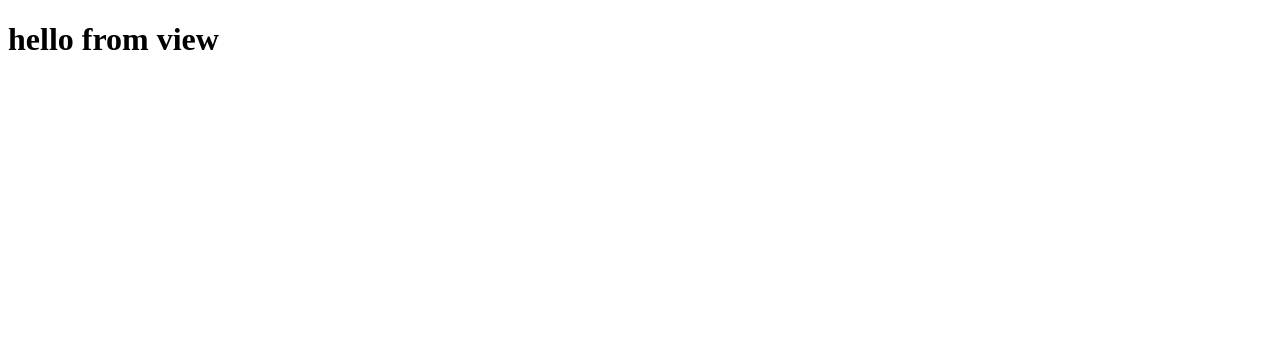
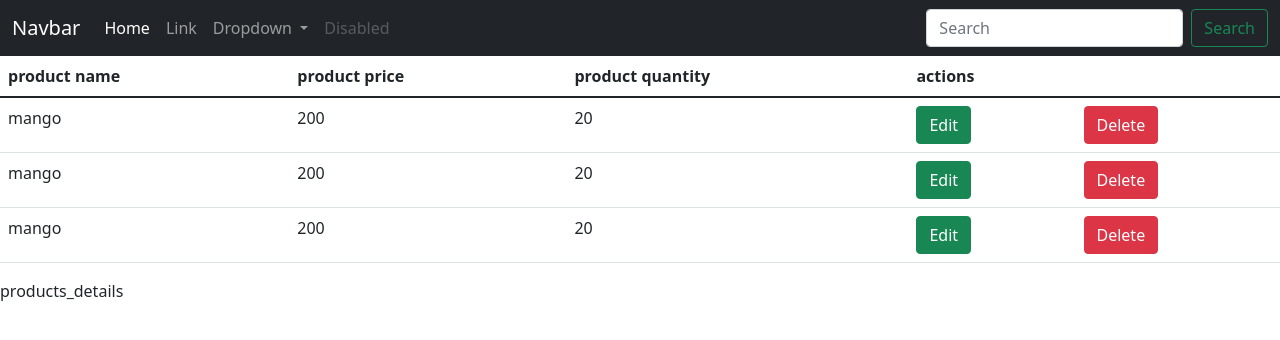
Before and after one commit to sudhanshurana270/newfile, a PHP site: page /crud_view.php in a window 1280 px wide. Shown: the top 340 px of the page. Run offline with PHP 8.4, Linux system fonts and the light colour scheme.

Commit message:
Add files via upload

```diff
--- a/Crud.php
+++ b/Crud.php
@@ -1,6 +1,7 @@
 <?php
 class Crud extends CI_controller{
     public function index(){
-        $this->load->view('crud_view');
+        $data['product_details']=$this->Crud_model->getAllProducts();
+        $this->load->view('crud_view',$data);
     }
 }
--- a/crud_view.php
+++ b/crud_view.php
@@ -1,12 +1,97 @@
-<!DOCTYPE html>
+<!doctype html>
 <html lang="en">
-<head>
-    <meta charset="UTF-8">
-    <meta http-equiv="X-UA-Compatible" content="IE=edge">
-    <meta name="viewport" content="width=device-width, initial-scale=1.0">
-    <title>Document</title>
-</head>
-<body>
-    <h1>hello from view</h1>
-</body>
+  <head>
+    <!-- Required meta tags -->
+    <meta charset="utf-8">
+    <meta name="viewport" content="width=device-width, initial-scale=1">
+
+    <!-- Bootstrap CSS -->
+    <link href="https://cdn.jsdelivr.net/npm/bootstrap@5.1.1/dist/css/bootstrap.min.css" rel="stylesheet" integrity="sha384-F3w7mX95PdgyTmZZMECAngseQB83DfGTowi0iMjiWaeVhAn4FJkqJByhZMI3AhiU" crossorigin="anonymous">
+
+    <title>CRUD</title>
+  </head>
+  <body>
+  <nav class="navbar navbar-expand-lg navbar-dark bg-dark">
+  <div class="container-fluid">
+    <a class="navbar-brand" href="#">Navbar</a>
+    <button class="navbar-toggler" type="button" data-bs-toggle="collapse" data-bs-target="#navbarSupportedContent" aria-controls="navbarSupportedContent" aria-expanded="false" aria-label="Toggle navigation">
+      <span class="navbar-toggler-icon"></span>
+    </button>
+    <div class="collapse navbar-collapse" id="navbarSupportedContent">
+      <ul class="navbar-nav me-auto mb-2 mb-lg-0">
+        <li class="nav-item">
+          <a class="nav-link active" aria-current="page" href="#">Home</a>
+        </li>
+        <li class="nav-item">
+          <a class="nav-link" href="#">Link</a>
+        </li>
+        <li class="nav-item dropdown">
+          <a class="nav-link dropdown-toggle" href="#" id="navbarDropdown" role="button" data-bs-toggle="dropdown" aria-expanded="false">
+            Dropdown
+          </a>
+          <ul class="dropdown-menu" aria-labelledby="navbarDropdown">
+            <li><a class="dropdown-item" href="#">Action</a></li>
+            <li><a class="dropdown-item" href="#">Another action</a></li>
+            <li><hr class="dropdown-divider"></li>
+            <li><a class="dropdown-item" href="#">Something else here</a></li>
+          </ul>
+        </li>
+        <li class="nav-item">
+          <a class="nav-link disabled">Disabled</a>
+        </li>
+      </ul>
+      <form class="d-flex">
+        <input class="form-control me-2" type="search" placeholder="Search" aria-label="Search">
+        <button class="btn btn-outline-success" type="submit">Search</button>
+      </form>
+    </div>
+  </div>
+</nav>
+    <!-- Optional JavaScript; choose one of the two! -->
+
+    <!-- Option 1: Bootstrap Bundle with Popper -->
+    <script src="https://cdn.jsdelivr.net/npm/bootstrap@5.1.1/dist/js/bootstrap.bundle.min.js" integrity="sha384-/bQdsTh/da6pkI1MST/rWKFNjaCP5gBSY4sEBT38Q/9RBh9AH40zEOg7Hlq2THRZ" crossorigin="anonymous"></script>
+
+    <!-- Option 2: Separate Popper and Bootstrap JS -->
+    <!--
+    <script src="https://cdn.jsdelivr.net/npm/@popperjs/core@2.9.3/dist/umd/popper.min.js" integrity="sha384-W8fXfP3gkOKtndU4JGtKDvXbO53Wy8SZCQHczT5FMiiqmQfUpWbYdTil/SxwZgAN" crossorigin="anonymous"></script>
+    <script src="https://cdn.jsdelivr.net/npm/bootstrap@5.1.1/dist/js/bootstrap.min.js" integrity="sha384-skAcpIdS7UcVUC05LJ9Dxay8AXcDYfBJqt1CJ85S/CFujBsIzCIv+l9liuYLaMQ/" crossorigin="anonymous"></script>
+    -->
+    <table class="table striped-table hover-table">
+  <thead>
+    <tr>
+      <th scope="col">product name</th>
+      <th scope="col">product price</th>
+      <th scope="col">product quantity</th>
+      <th scope="col">actions</th>
+    </tr>
+  </thead>
+  <tbody>
+    <tr>
+      <td>mango</td>
+      <td>200</td>
+      <td>20</td>
+      <td><a class="btn btn-success" href=# >Edit</a></td>
+      <td><a class="btn btn-danger" href=# >Delete</a></td>
+    </tr>
+    <tr>
+      <td>mango</td>
+      <td>200</td>
+      <td>20</td>
+      <td><a class="btn btn-success" href=# >Edit</a></td>
+      <td><a class="btn btn-danger" href=# >Delete</a></td>
+    </tr>
+    <tr>
+      <td>mango</td>
+      <td>200</td>
+      <td>20</td>
+      <td><a class="btn btn-success" href=# >Edit</a></td>
+      <td><a class="btn btn-danger" href=# >Delete</a></td>
+    </tr>
+  </tbody>
+</table>
+<?php
+print_r("products_details");
+?>
+  </body>
 </html>
```
Also changed, not shown: Crud_model.php (added, +7 -0 lines).
